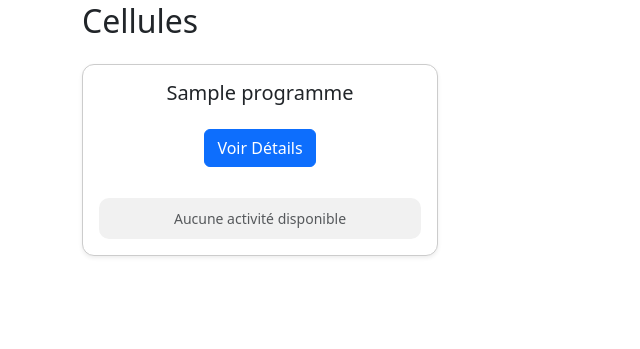
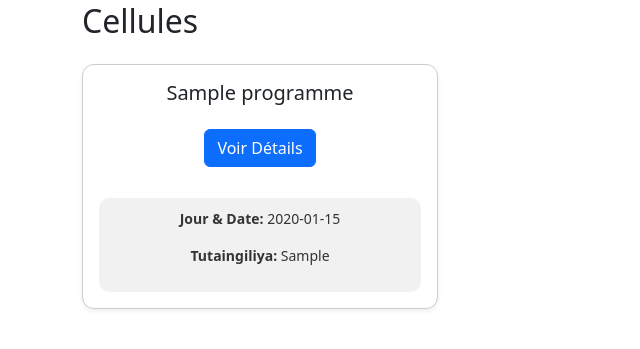
Before and after one commit to Andrebeet1/group, a Django app: template programmes/templates/accueil.html in a window 1280 px wide. Shown: the part 238-587 px from the top of the page, without its empty margins (0-640 px from the left). Run offline with Django 4.2, Linux system fonts and the light colour scheme; the template is opened without the code that fills it: values that come from a table or form of the project are taken from there, others are empty; tables that the repository leaves empty hold one stand-in row (values such as "Sample post").

Commit message:
Update accueil.html

```diff
--- a/programmes/templates/accueil.html
+++ b/programmes/templates/accueil.html
@@ -49,13 +49,13 @@
 
                 <a href="{% url 'detail_programme' programme.id %}" class="btn btn-primary mt-3 mb-3">Voir Détails</a>
 
-                {% if programme.activite_set.all %}
-                    {% with premiere_activite=programme.activite_set.first %}
+                {% if activites %}
+                     {% for activite in activites %}
                         <div class="info-badge">
-                            <p><strong>Jour & Date:</strong> {{ premiere_activite.jour_date }}</p>
-                            <p><strong>Tutaingiliya:</strong> {{ premiere_activite.tutaingiliya }}</p>
+                            <p><strong>Jour & Date:</strong> {{ activite.jour_date }}</p>
+                            <p><strong>Tutaingiliya:</strong> {{ activite.tutaingiliya }}</p>
                         </div>
-                    {% endwith %}
+                    {% endfor %}
                 {% else %}
                     <div class="info-badge">
                         <p class="text-muted mb-0">Aucune activité disponible</p>
```
